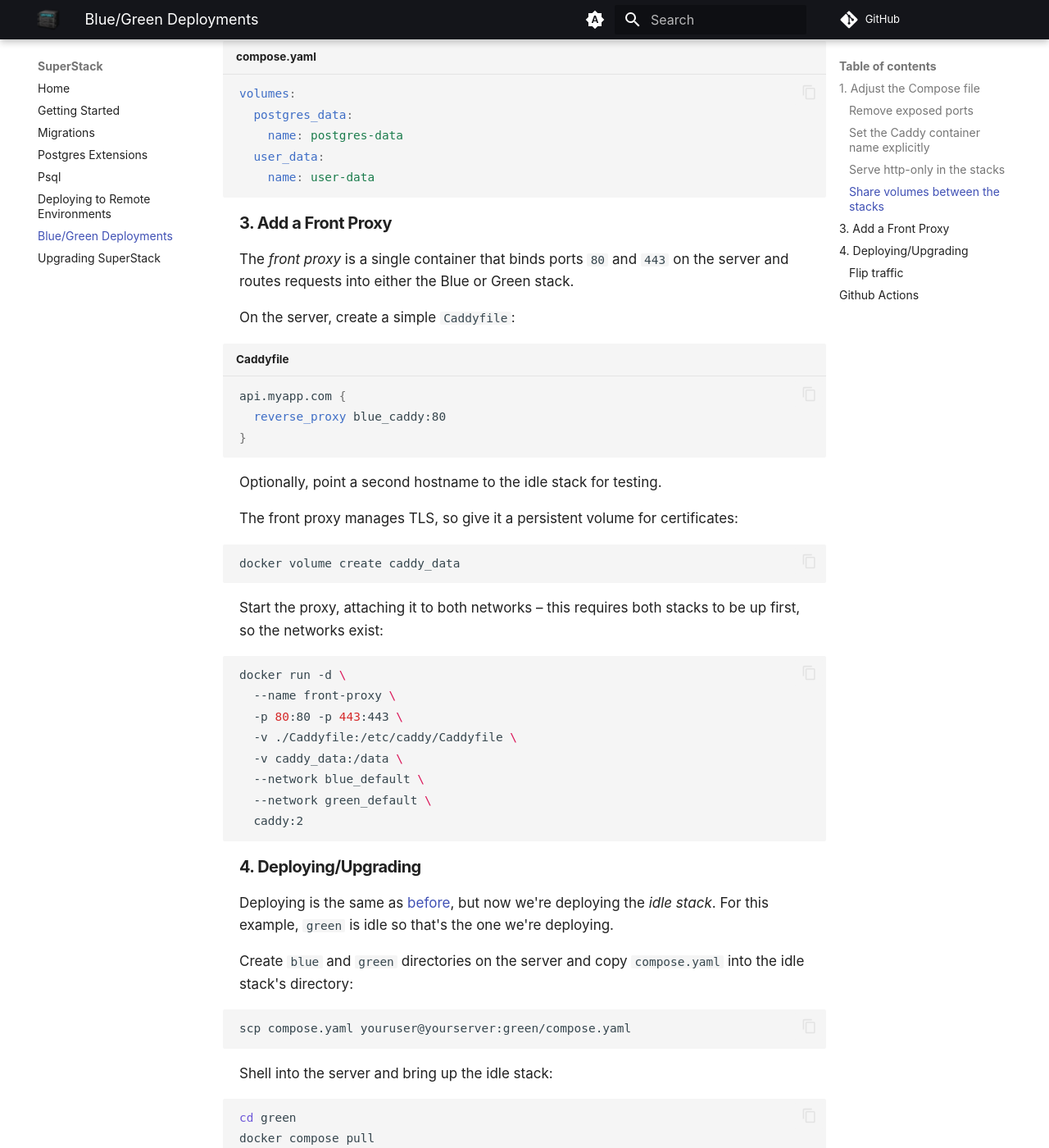
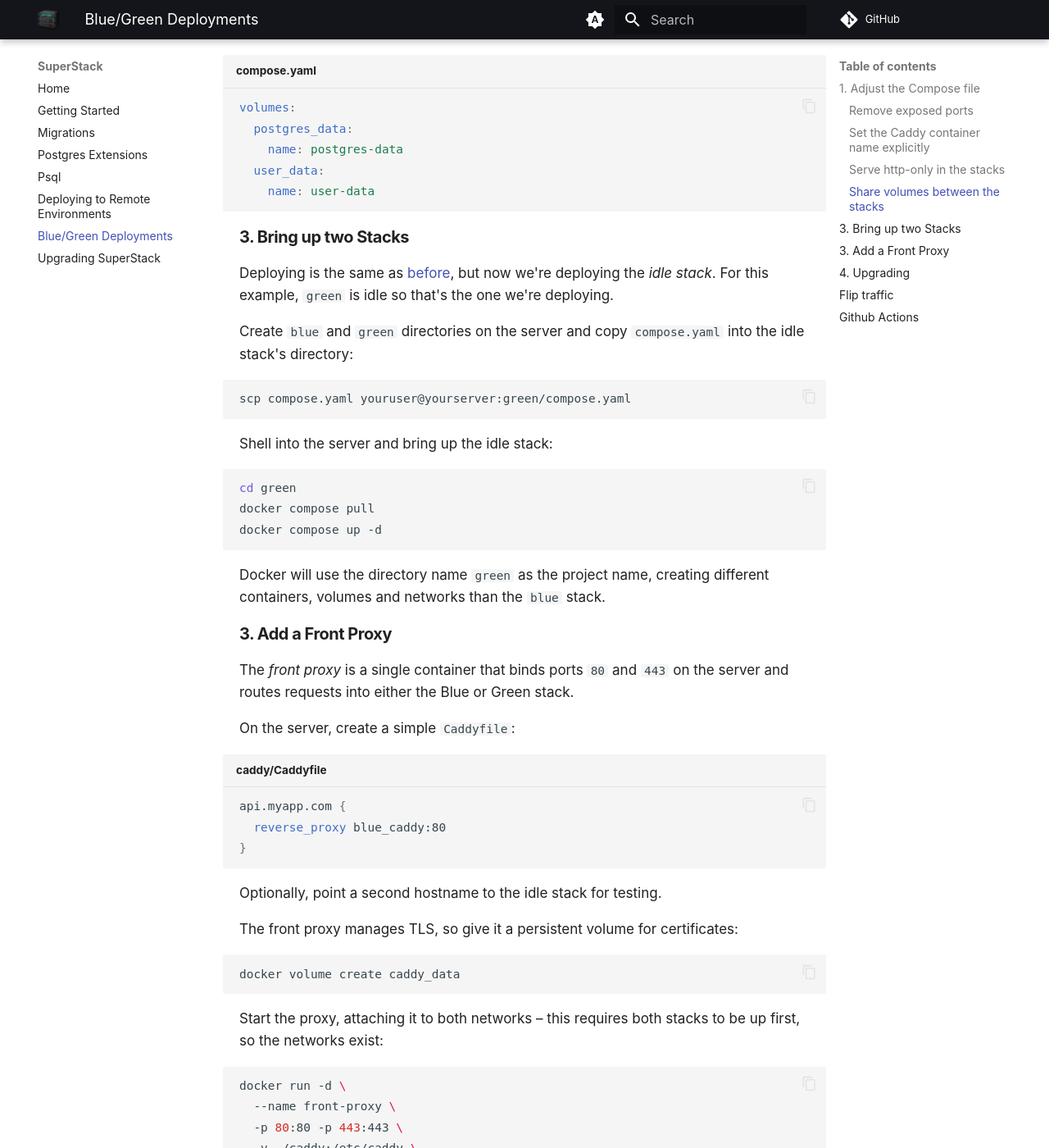
Before and after one commit to explodinglabs/superstack.docs, an MkDocs documentation site: the page built from docs/bluegreen.md, in a window 1280 px wide and 1400 px high, scrolled down 1386 px. Shown: the whole window at 82% size. Built offline with MkDocs 1.6.1 and Material for MkDocs 9.7.7, drawn with Linux system fonts in a browser that asks for light colours; comment, search, counter and statistics services are not loaded; some of the changed lines change nothing that is shown; some of the changed text lies outside the part shown.

Commit message:
Update bluegreen

````diff
--- a/docs/bluegreen.md
+++ b/docs/bluegreen.md
@@ -8,9 +8,10 @@
 
 ### Remove exposed ports
 
+Remove the `caddy` service's `ports:` section in `compose.yaml`.
+
 We'll no longer expose ports in the stacks, instead a simple "front proxy" will
-sit in front of the two stacks, exposing ports and proxying to the active
-stack. So remove the Caddy service's `ports:` section in `compose.yaml`.
+sit in front of the two stacks, proxying to the active stack.
 
 ### Set the Caddy container name explicitly
 
@@ -45,42 +46,7 @@
     name: user-data
 ```
 
-## 3. Add a Front Proxy
-
-The _front proxy_ is a single container that binds ports `80` and `443` on the
-server and routes requests into either the Blue or Green stack.
-
-On the server, create a simple `Caddyfile`:
-
-```caddyfile title="Caddyfile"
-api.myapp.com {
-  reverse_proxy blue_caddy:80
-}
-```
-
-Optionally, point a second hostname to the idle stack for testing.
-
-The front proxy manages TLS, so give it a persistent volume for certificates:
-
-```sh
-docker volume create caddy_data
-```
-
-Start the proxy, attaching it to both networks – this requires both stacks to
-be up first, so the networks exist:
-
-```sh
-docker run -d \
-  --name front-proxy \
-  -p 80:80 -p 443:443 \
-  -v ./Caddyfile:/etc/caddy/Caddyfile \
-  -v caddy_data:/data \
-  --network blue_default \
-  --network green_default \
-  caddy:2
-```
-
-## 4. Deploying/Upgrading
+## 3. Bring up two Stacks
 
 Deploying is the same as [before](deploying.md), but now we're deploying the
 _idle stack_. For this example, `green` is idle so that's the one we're
@@ -104,7 +70,44 @@
 Docker will use the directory name `green` as the project name, creating
 different containers, volumes and networks than the `blue` stack.
 
-### Flip traffic
+## 3. Add a Front Proxy
+
+The _front proxy_ is a single container that binds ports `80` and `443` on the
+server and routes requests into either the Blue or Green stack.
+
+On the server, create a simple `Caddyfile`:
+
+```caddyfile title="caddy/Caddyfile"
+api.myapp.com {
+  reverse_proxy blue_caddy:80
+}
+```
+
+Optionally, point a second hostname to the idle stack for testing.
+
+The front proxy manages TLS, so give it a persistent volume for certificates:
+
+```sh
+docker volume create caddy_data
+```
+
+Start the proxy, attaching it to both networks – this requires both stacks to
+be up first, so the networks exist:
+
+```sh
+docker run -d \
+  --name front-proxy \
+  -p 80:80 -p 443:443 \
+  -v ./caddy:/etc/caddy \
+  -v caddy_data:/data \
+  --network blue_default \
+  --network green_default \
+  caddy:2
+```
+
+## 4. Upgrading
+
+## Flip traffic
 
 Point traffic to the `green` stack:
 
@@ -132,7 +135,7 @@
 <summary>Click to expand</summary>
 
 ```yaml title=".github/workflows/ci.yaml"
-name: Deploy to VPS
+name: Deploy
 
 on:
   push:
@@ -142,8 +145,6 @@
 jobs:
   deploy:
     runs-on: ubuntu-latest
-    environment: production
-
     steps:
       - name: Checkout code
         uses: actions/checkout@v4
@@ -177,28 +178,22 @@
           source: "compose.yaml"
           target: "${{ steps.idle.outputs.IDLE }}/"
 
-      - name: Deploy with Docker Compose
+      - name: Deploy idle stack
         uses: appleboy/ssh-action@v1.0.3
         with:
           host: ${{ secrets.VPS_HOST }}
           username: ${{ secrets.VPS_USER }}
           key: ${{ secrets.VPS_SSH_KEY }}
-          envs: GHCR_PAT,JWT_SECRET,POSTGRES_USER,PGUSER,POSTGRES_PASSWORD,PGPASS,PGRST_AUTHENTICATOR_PASS
+          envs: GHCR_PAT
           script: |
             set -euo pipefail
-            echo $GHCR_PAT | docker login ghcr.io -u ${{ github.actor }} --password-stdin
+            echo "${{ steps.idle.outputs.ACTIVE }}" > active_stack
             cd ${{ steps.idle.outputs.IDLE }}
-            docker compose pull -q
+            echo "$GHCR_PAT" | docker login ghcr.io -u "${{ github.actor }}" --password-stdin
+            DOCKER_CLIENT_TIMEOUT=300 COMPOSE_HTTP_TIMEOUT=300 docker compose pull -q
             STACK_NAME=${{ steps.idle.outputs.IDLE }} docker compose up -d
-            echo "${{ steps.idle.outputs.ACTIVE }}" > active_stack
         env:
           GHCR_PAT: ${{ secrets.GHCR_PAT }}
-          JWT_SECRET: ${{ secrets.JWT_SECRET }}
-          PGRST_AUTHENTICATOR_PASS: ${{ secrets.PGRST_AUTHENTICATOR_PASS }}
-          PGUSER: ${{ secrets.PGUSER }}
-          PGPASS: ${{ secrets.PGPASS }}
-          POSTGRES_USER: ${{ secrets.POSTGRES_USER }}
-          POSTGRES_PASSWORD: ${{ secrets.POSTGRES_PASSWORD }}
 ```
 
 </details>
````
